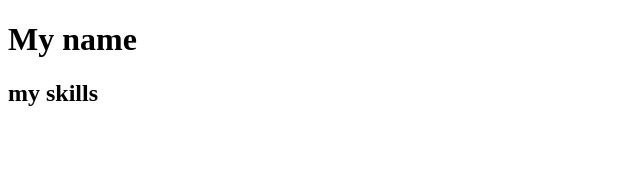
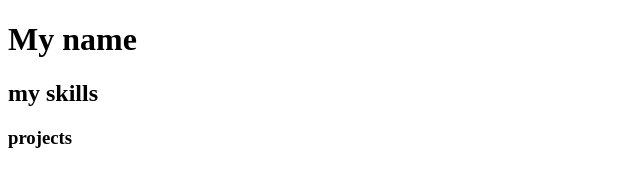
Before and after one commit to ananyarp5/flipkart, a plain HTML site: page index.html in a window 1280 px wide. Shown: the full height of the page, 0-640 px from the left. Drawn offline with Linux system fonts and the light colour scheme.

Commit message:
projects

```diff
--- a/index.html
+++ b/index.html
@@ -11,5 +11,6 @@
  <h2>my skills
 
  </h2>
+ <h3>projects</h3>
 </body>
 </html>
```
